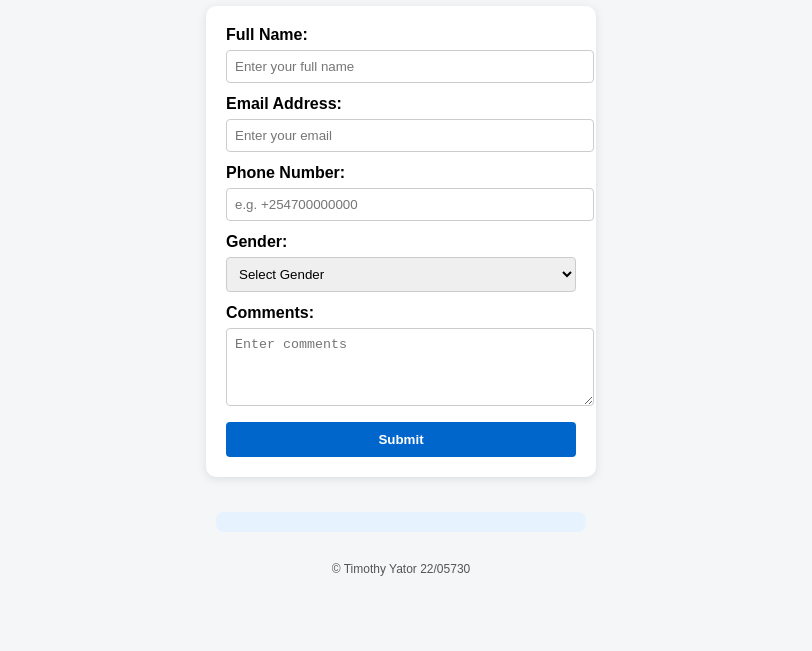
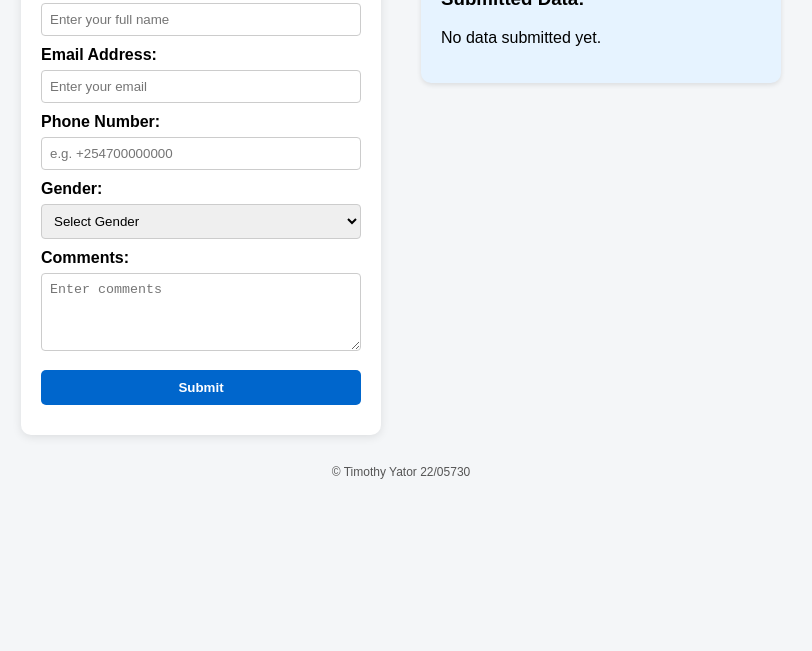
Before and after one commit to timovibes/advancedwebass2, a plain HTML site: page index.html in a window 1280 px wide. Shown: the part 149-800 px from the top of the page, without its empty margins (239-1051 px from the left). Drawn offline with Linux system fonts and the light colour scheme.

Commit message:
made the submis=tted for to be side by side with the displayed data

```diff
--- a/index.html
+++ b/index.html
@@ -8,6 +8,8 @@
 </head>
 <body>
   <h1>User Details Form</h1>
+
+  <div class="container">
     <form id="userForm">
       <label>Full Name:</label>
       <input type="text" id="fullName" placeholder="Enter your full name">
@@ -30,14 +32,16 @@
       <textarea id="comments" rows="4" placeholder="Enter comments"></textarea>
 
       <button type="button" onclick="validateForm()">Submit</button>
+      <div id="successMessage"></div>
     </form>
 
-  <div id="successMessage"></div>
-  <div id="displayData"></div>
+    <div id="displayData">
+      <h3>Submitted Data:</h3>
+      <p>No data submitted yet.</p>
+    </div>
+  </div>
 
-  <footer>
-    © Timothy Yator 22/05730
-  </footer>
+  <footer>© Timothy Yator 22/05730</footer>
 
   <script>
   function validateForm() {
--- a/styles.css
+++ b/styles.css
@@ -1,61 +1,88 @@
-
 body {
   font-family: Arial, sans-serif;
   background-color: #f4f6f8;
   display: flex;
-    justify-content: center;
+  flex-direction: column;
   align-items: center;
-    flex-direction: column;
   min-height: 100vh;
   margin: 0;
 }
+
 h1 {
   color: #0066cc;
+  text-align: center;
+  margin-top: 20px;
 }
+
+.container {
+  display: flex;
+  justify-content: space-between;
+  align-items: flex-start;
+  gap: 40px;
+  margin-top: 20px;
+  flex-wrap: wrap;
+}
+
 form {
+  flex: 1;
   background-color: #fff;
   padding: 20px;
   border-radius: 10px;
   box-shadow: 0 2px 10px rgba(0,0,0,0.1);
-    width: 350px;
+  min-width: 320px;
+  max-width: 400px;
 }
+
 label {
+  display: block;
+  margin-top: 10px;
   font-weight: bold;
 }
+
 input, select, textarea {
   width: 100%;
   padding: 8px;
-    margin: 6px 0 12px 0;
+  margin-top: 6px;
   border: 1px solid #ccc;
   border-radius: 4px;
+  box-sizing: border-box;
 }
+
 button {
   width: 100%;
+  margin-top: 15px;
   padding: 10px;
   background-color: #0066cc;
   color: white;
   font-weight: bold;
   border: none;
-    border-radius: 4px;
+  border-radius: 5px;
   cursor: pointer;
 }
+
 button:hover {
   background-color: #004c99;
 }
+
 #successMessage {
-    margin-top: 15px;
   color: green;
   font-weight: bold;
+  margin-top: 10px;
 }
+
 #displayData {
-    margin-top: 20px;
+  flex: 1;
   background-color: #e6f3ff;
-    padding: 10px;
-    border-radius: 8px;
-    width: 350px;
+  padding: 20px;
+  border-radius: 10px;
+  box-shadow: 0 2px 5px rgba(0,0,0,0.1);
+  min-width: 320px;
+  max-width: 400px;
 }
+
 footer {
   margin-top: 30px;
   font-size: 12px;
   color: #555;
+  text-align: center;
 }
```
Lines whose indentation alone changed are shown as unchanged.
